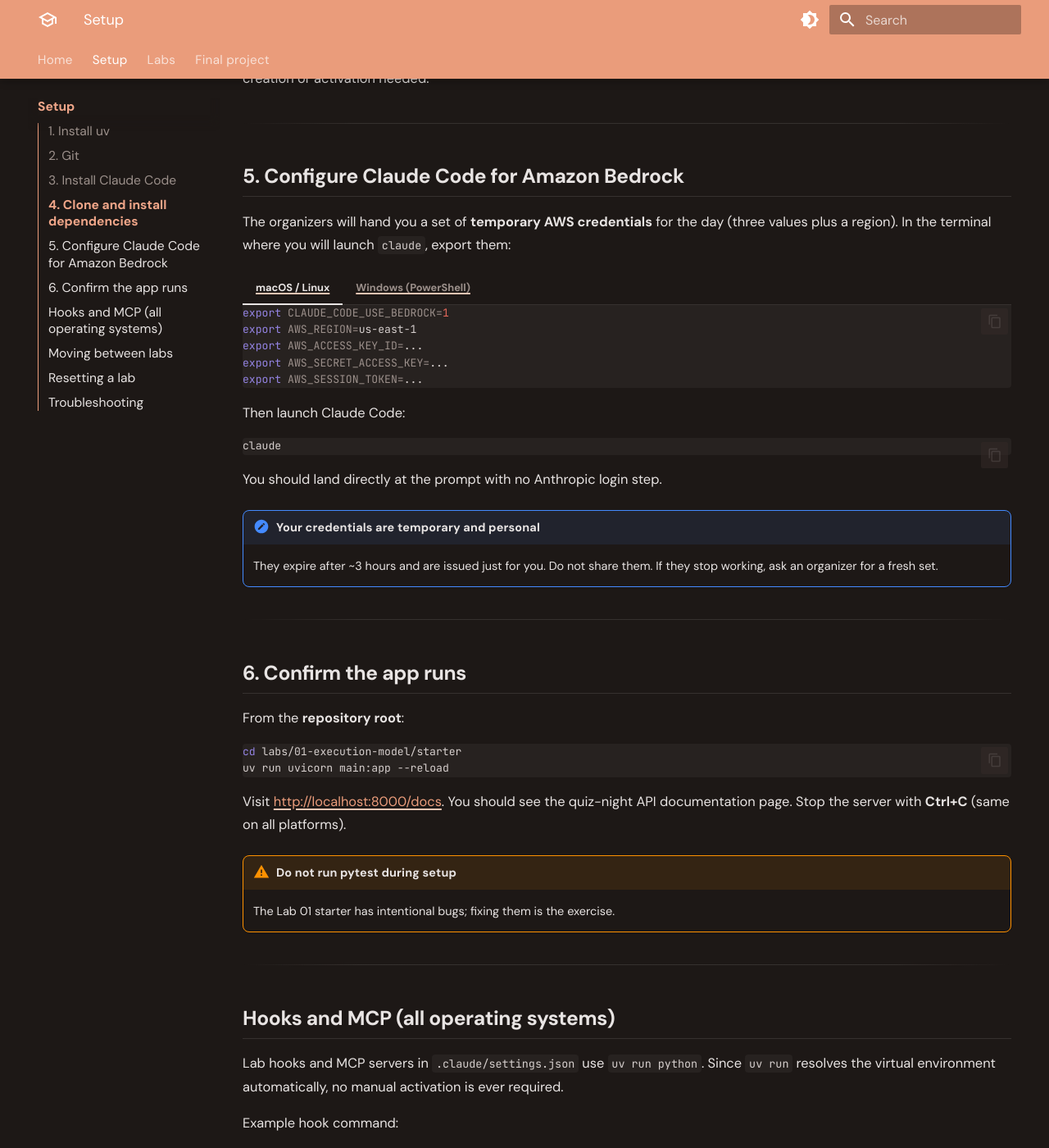
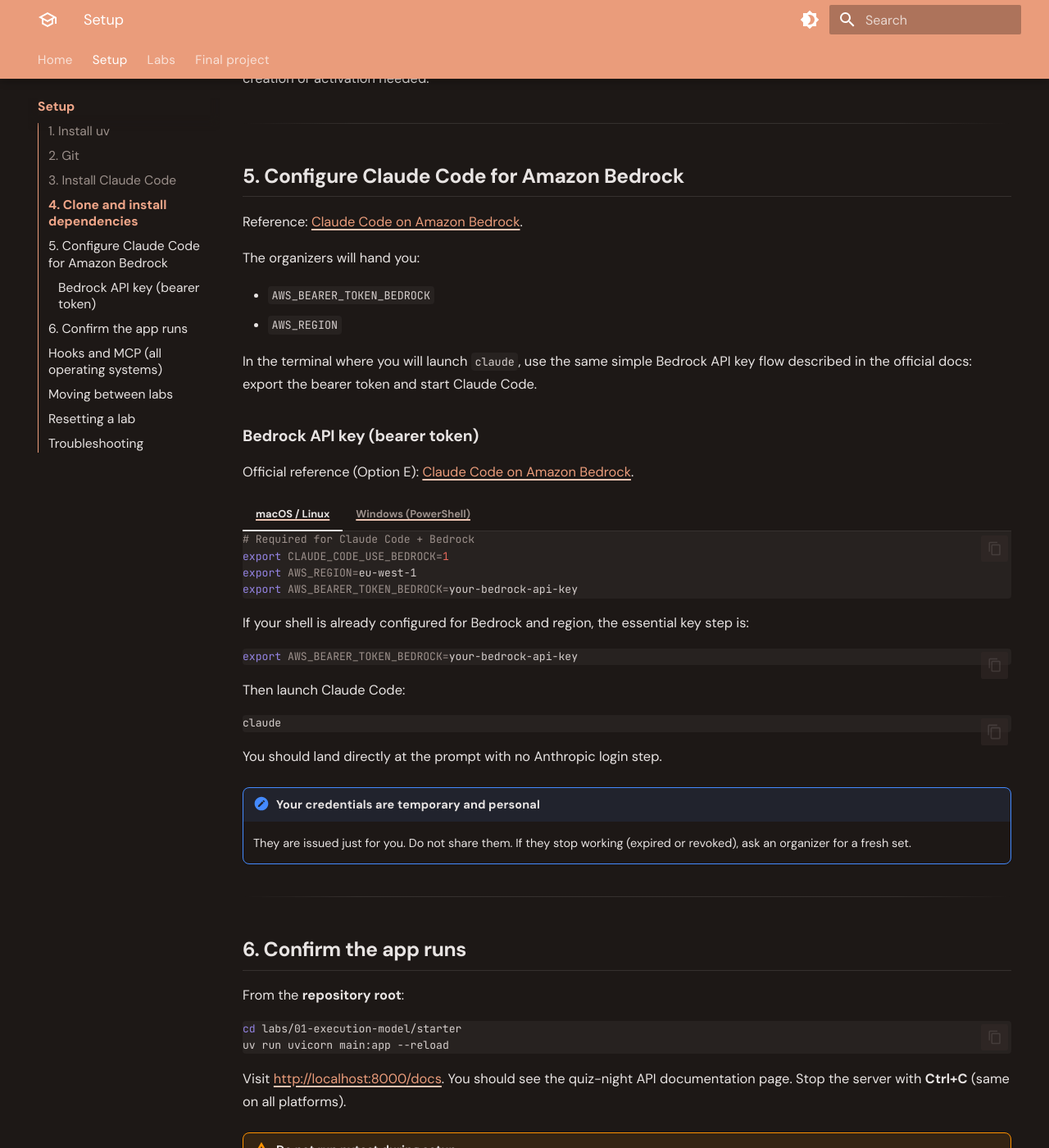
Before and after one commit to Storm-AI-Reply/ClaudeCode-Labcamp, an MkDocs documentation site: the page built from docs/setup.md, in a window 1280 px wide and 1400 px high, scrolled down 1790 px. Shown: the whole window at 82% size. Built offline with MkDocs 1.6.1 and Material for MkDocs 9.7.7, drawn with Linux system fonts in a browser that asks for light colours; some of the changed text lies outside the part shown.

Commit message:
switch to bedrock api key support

````diff
--- a/docs/setup.md
+++ b/docs/setup.md
@@ -115,27 +115,42 @@
 
 ## 5. Configure Claude Code for Amazon Bedrock
 
-The organizers will hand you a set of **temporary AWS credentials** for the day (three values plus a region). In the terminal where you will launch `claude`, export them:
+Reference: [Claude Code on Amazon Bedrock](https://code.claude.com/docs/en/amazon-bedrock).
+
+The organizers will hand you:
+
+- `AWS_BEARER_TOKEN_BEDROCK`
+- `AWS_REGION`
+
+In the terminal where you will launch `claude`, use the same simple Bedrock API key flow described in the official docs: export the bearer token and start Claude Code.
+
+### Bedrock API key (bearer token)
+
+Official reference (Option E): [Claude Code on Amazon Bedrock](https://code.claude.com/docs/en/amazon-bedrock#2-configure-aws-credentials).
 
 === "macOS / Linux"
 
     ```bash
+    # Required for Claude Code + Bedrock
     export CLAUDE_CODE_USE_BEDROCK=1
-    export AWS_REGION=us-east-1
-    export AWS_ACCESS_KEY_ID=...
-    export AWS_SECRET_ACCESS_KEY=...
-    export AWS_SESSION_TOKEN=...
+    export AWS_REGION=eu-west-1
+    export AWS_BEARER_TOKEN_BEDROCK=your-bedrock-api-key
     ```
 
 === "Windows (PowerShell)"
 
     ```powershell
+    # Required for Claude Code + Bedrock
     $env:CLAUDE_CODE_USE_BEDROCK = "1"
-    $env:AWS_REGION = "us-east-1"
-    $env:AWS_ACCESS_KEY_ID = "..."
-    $env:AWS_SECRET_ACCESS_KEY = "..."
-    $env:AWS_SESSION_TOKEN = "..."
+    $env:AWS_REGION = "eu-west-1"
+    $env:AWS_BEARER_TOKEN_BEDROCK = "your-bedrock-api-key"
     ```
+
+If your shell is already configured for Bedrock and region, the essential key step is:
+
+```bash
+export AWS_BEARER_TOKEN_BEDROCK=your-bedrock-api-key
+```
 
 Then launch Claude Code:
 
@@ -146,7 +161,7 @@
 You should land directly at the prompt with no Anthropic login step.
 
 !!! note "Your credentials are temporary and personal"
-    They expire after ~3 hours and are issued just for you. Do not share them. If they stop working, ask an organizer for a fresh set.
+    They are issued just for you. Do not share them. If they stop working (expired or revoked), ask an organizer for a fresh set.
 
 ---
 
@@ -231,7 +246,10 @@
     Your `CLAUDE_CODE_USE_BEDROCK=1` env var is missing in this terminal. Re-export the block from [section 5](#5-configure-claude-code-for-amazon-bedrock) and start `claude` again.
 
 ??? question "Bedrock error: `ExpiredTokenException` or `AccessDenied`"
-    Your AWS session expired or was revoked. Ask an organizer for fresh credentials and re-export them.
+    Your Bedrock API key expired or was revoked. Ask an organizer for a fresh key and re-export it.
+
+??? question "Bedrock error mentions bearer token / `CallWithBearerToken` denied"
+    Your Bedrock API key path was blocked by an organizer kill switch. Ask for a new token or for the group revoke policy to be disabled.
 
 ??? question "Bedrock error: model not available in region"
     You are using a region that doesn't match the one the organizers assigned. Re-export `AWS_REGION` with the value on your sheet.
````
Also changed, not shown: SETUP.md (+14 -6 lines), aws/README.md (+24 -135 lines), docs/final-project.md (+5 -1 lines), 13 other files.
